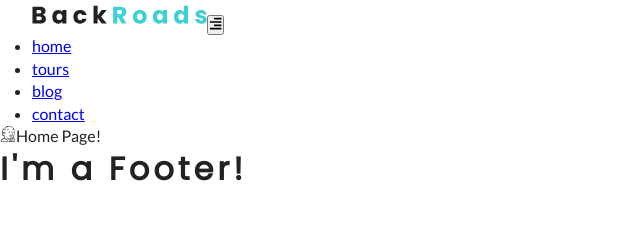
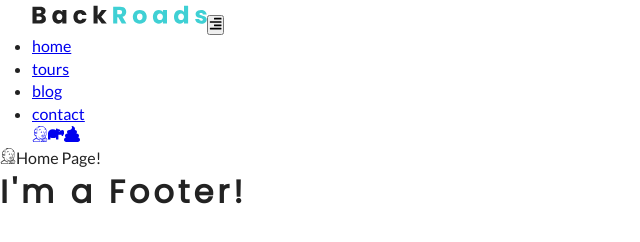
Before and after one commit to khvan/gatsby-adventure, a Gatsby site: page / in a window 1280 px wide. Shown: the whole page, without its empty margins (0-640 px from the left). Built offline with nearby package versions, Linux system fonts and the light colour scheme; Gatsby itself is replaced by a stand-in of ours.

Commit message:
completed NavBar

```diff
--- a/src/components/NavBar.js
+++ b/src/components/NavBar.js
@@ -30,7 +30,6 @@ const Navbar = () => {
           }
         >
           {links.map ((item, index) => {
-
             return (
               <li key={index}>
                 <Link to={item.path}>
@@ -41,6 +40,20 @@ const Navbar = () => {
           })}
 
         </ul>
+        <div className={styles.navSocialLinks}>
+          {socialIcons.map ((item, index) => {
+            return (
+              <a
+                key={index}
+                href={item.url}
+                target="_blank"
+                rel="noopener noreferrer"
+              >
+                {item.icon}
+              </a>
+            );
+          })}
+        </div>
       </div>
     </nav>
   );
```
